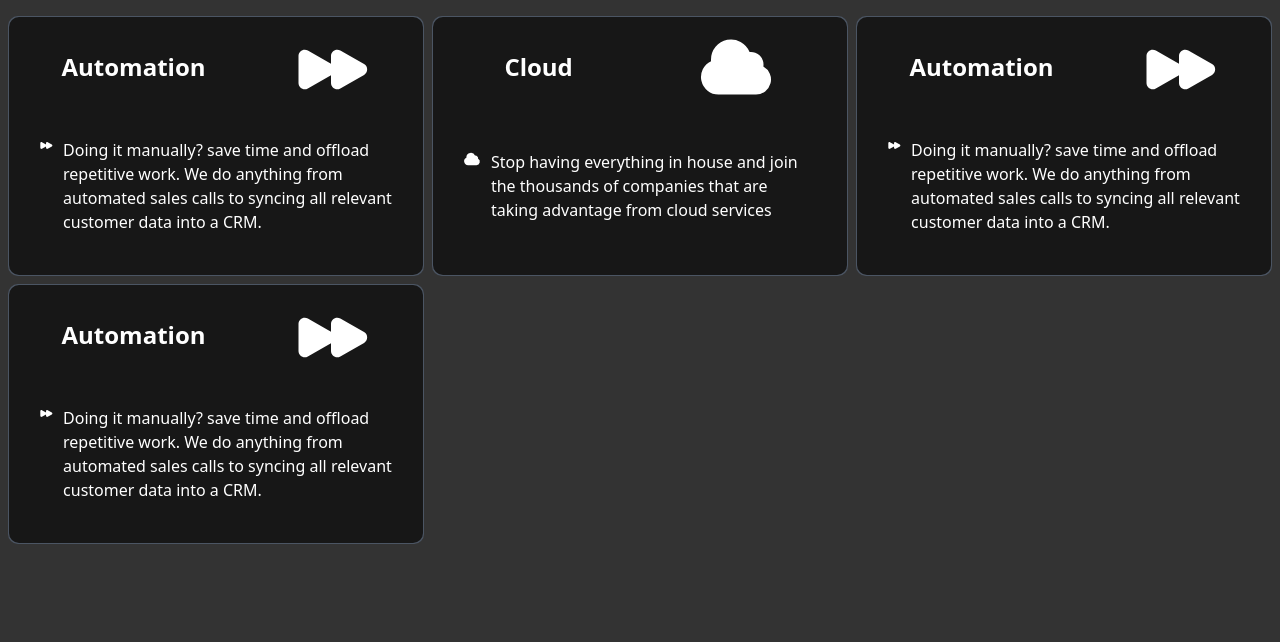
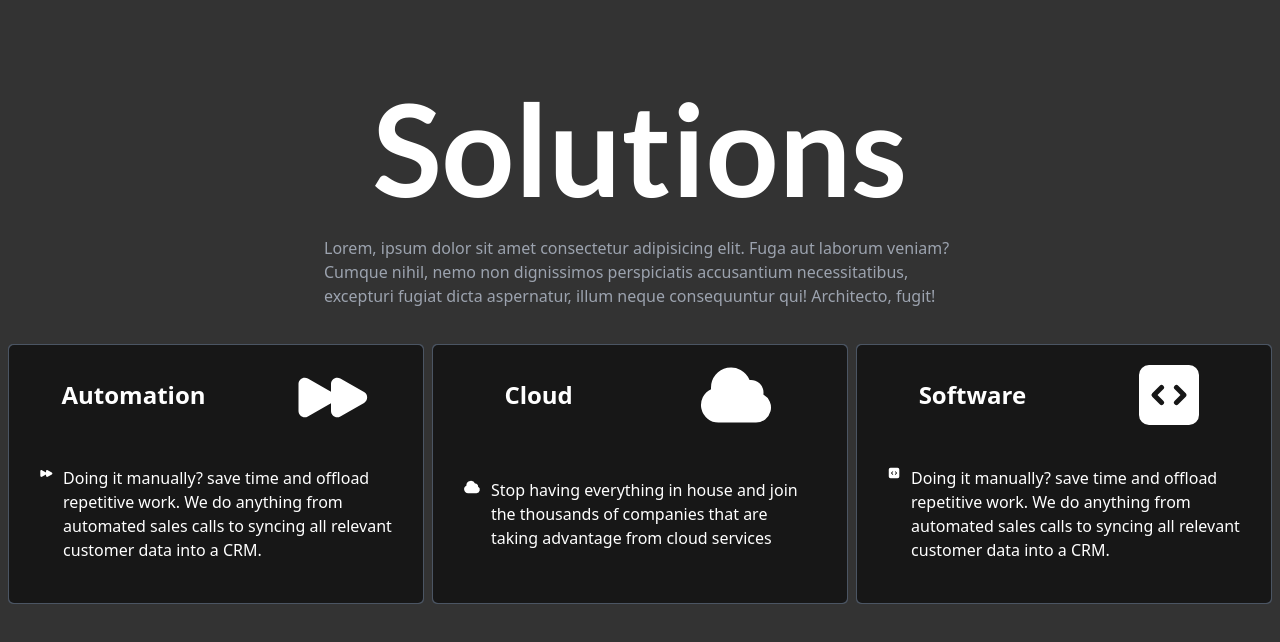
Before and after one commit to menottiRicardo/daco, a Next.js app: page /automation in a window 1280 px wide. Shown: the top 642 px of the page. Built offline with nearby package versions, Linux system fonts and the light colour scheme.

Commit message:
solutions-

```diff
--- a/components/Card/Card.tsx
+++ b/components/Card/Card.tsx
@@ -1,4 +1,8 @@
-import { CloudIcon, ForwardIcon } from "@heroicons/react/24/solid";
+import {
+  CloudIcon,
+  CodeBracketSquareIcon,
+  ForwardIcon,
+} from "@heroicons/react/24/solid";
 import React, { useEffect } from "react";
 import styles from "./card.module.css";
 const Card = () => {
@@ -78,35 +82,13 @@ const Card = () => {
           <div className={styles.cardContent}>
             <div className="flex justify-between items-center xl:justify-around">
               <h3 className="text-white font-bold text-xl xl:text-2xl">
-                Automation
+                Software
               </h3>
-              <ForwardIcon className="text-white w-10 sm:w-20" />
+              <CodeBracketSquareIcon className="text-white w-10 sm:w-20" />
             </div>
             <div className={styles.cardInfoWrapper}>
               <div className={styles.cardInfo}>
-                <ForwardIcon className="text-white w-12 hidden xl:inline" />
-                <div>
-                  <h4 className="text-base text-gray-300 sm:text-white">
-                    Doing it manually? save time and offload repetitive work. We
-                    do anything from automated sales calls to syncing all
-                    relevant customer data into a CRM.
-                  </h4>
-                </div>
-              </div>
-            </div>
-          </div>
-        </div>
-        <div className={styles.card}>
-          <div className={styles.cardContent}>
-            <div className="flex justify-between items-center xl:justify-around">
-              <h3 className="text-white font-bold text-xl xl:text-2xl">
-                Automation
-              </h3>
-              <ForwardIcon className="text-white w-10 sm:w-20" />
-            </div>
-            <div className={styles.cardInfoWrapper}>
-              <div className={styles.cardInfo}>
-                <ForwardIcon className="text-white w-12 hidden xl:inline" />
+                <CodeBracketSquareIcon className="text-white w-12 hidden xl:inline" />
                 <div>
                   <h4 className="text-base text-gray-300 sm:text-white">
                     Doing it manually? save time and offload repetitive work. We
--- a/components/Card/card.module.css
+++ b/components/Card/card.module.css
@@ -6,7 +6,7 @@
 
 .card {
   background-color: rgb(75 85 99);
-  border-radius: 10px;
+  border-radius: 5px;
   cursor: pointer;
   display: flex;
   height: 260px;
--- a/pages/automation.tsx
+++ b/pages/automation.tsx
@@ -11,6 +11,21 @@ const automation = () => {
         <link rel="icon" href="/favicon.ico" />
       </Head>
       <main className="px-2">
+        <div className="flex justify-center">
+          <div className="p-1 relative cursor-crosshair group/bg">
+            <h1 className="text-6xl text-center lg:text-right lg:text-9xl group-hover/bg:text-gray-200 z-[100] text-white font-latoBold mt-8 xl:mt-20">
+              Solutions
+            </h1>
+          </div>
+        </div>
+        <div className="flex justify-center">
+          <p className="text-gray-400 xl:w-[50%] xl:my-5">
+            Lorem, ipsum dolor sit amet consectetur adipisicing elit. Fuga aut
+            laborum veniam? Cumque nihil, nemo non dignissimos perspiciatis
+            accusantium necessitatibus, excepturi fugiat dicta aspernatur, illum
+            neque consequuntur qui! Architecto, fugit!
+          </p>
+        </div>
         <div className="pt-4">
           <Cards />
         </div>
```
